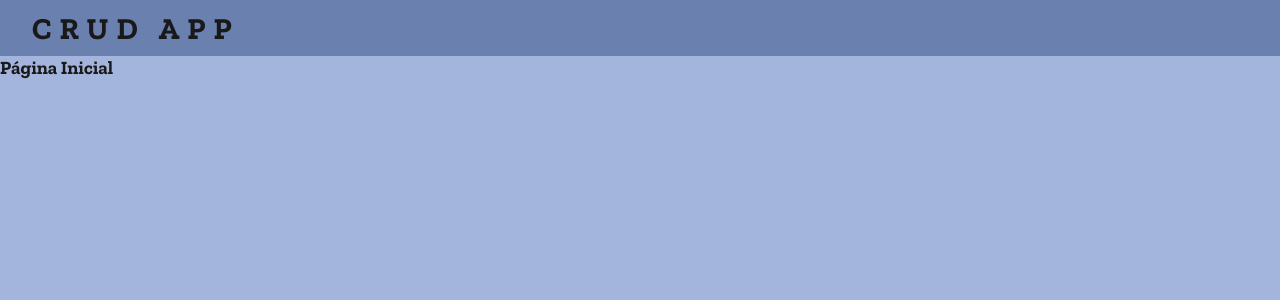
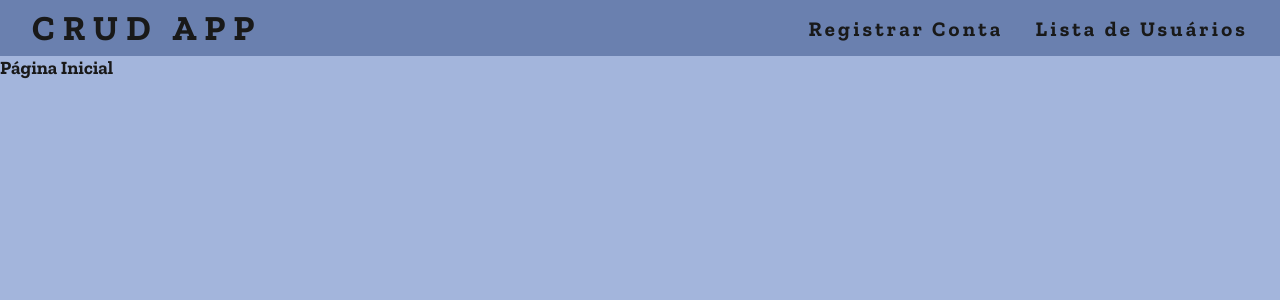
Before and after one commit to viniciuslucas95/CRUD-App, a React (Create React App) app in the folder client/: page / in a window 1280 px wide. Shown: the top 300 px of the page. Built offline with nearby package versions, Linux system fonts and the light colour scheme; the HTML template or start-up script is replaced by a standard one.

Commit message:
header done

```diff
--- a/client/src/styles/Header.js
+++ b/client/src/styles/Header.js
@@ -1,4 +1,4 @@
-import styled, { css, keyframes } from 'styled-components';
+import styled, { css } from 'styled-components';
 
 export const HeaderStyle = styled.header`
   display: flex;
@@ -9,10 +9,26 @@ export const HeaderStyle = styled.header`
   padding: 0.5rem 2rem;
 
   h1 {
-    font-size: 1.9rem;
+    font-size: 2.2rem;
     letter-spacing: 0.5rem;
     text-transform: uppercase;
-    display: block;
+  }
+
+  @media screen and (max-width: 768px) {
+    padding: 0.5rem 1rem;
+  }
+
+  @media screen and (max-width: 425px) {
+    h1 {
+      font-size: 2rem;
+      letter-spacing: 0.3rem;
+    }
+  }
+
+  @media screen and (max-width: 320px) {
+    h1 {
+      font-size: 1.8rem;
+    }
   }
 `;
 
@@ -84,26 +100,36 @@ export const MenuIconStyle = styled.button`
   }
 `;
 
-const enableNavBar = keyframes`
-  from{
-    left: 200vw;
-  }to{
-    left: 80vw;
+export const NavBarStyle = styled.nav`
+  ul {
+    display: flex;
+    width: 100%;
+    justify-content: flex-end;
+    list-style: none;
+
+    a {
+      margin-right: 2rem;
     }
-`;
 
-const disableNavBar = keyframes`
-  from{
-    right: 0;
-  }to{
-    right: 100vw;
+    a:last-child {
+      margin-right: 0rem;
     }
-`;
+  }
 
-export const NavBarStyle = styled.nav`
+  li {
+    font-size: 1.3rem;
+    letter-spacing: 0.2rem;
+    font-weight: bold;
+  }
+
+  a {
+    text-decoration: none;
+  }
+
+  @media screen and (max-width: 768px) {
     position: fixed;
     padding: 1rem 2rem;
-  width: 50%;
+    width: 40%;
     height: calc(100vh - 3.5rem);
     top: 3.5rem;
     right: -100vw;
@@ -121,26 +147,34 @@ export const NavBarStyle = styled.nav`
           `}
 
     ul {
-    width: fit-content;
-    margin: auto;
-    list-style: none;
+      height: 100%;
+      display: flex;
+      flex-direction: column;
+      justify-content: flex-start;
+
+      a {
+        margin-top: 1rem;
+      }
+
+      a:nth-child(1) {
+        margin-top: 0;
+      }
     }
 
     li {
       font-size: 1.4rem;
-    letter-spacing: 0.2rem;
-    font-weight: bold;
-    margin-top: 1rem;
     }
-
-  a {
-    text-decoration: none;
   }
 
   @media screen and (max-width: 425px) {
-    width: 60%;
+    width: 50%;
+
     li {
       font-size: 1.2rem;
     }
   }
+
+  @media screen and (max-width: 320px) {
+    width: 60%;
+  }
 `;
```
Lines whose indentation alone changed are shown as unchanged.
